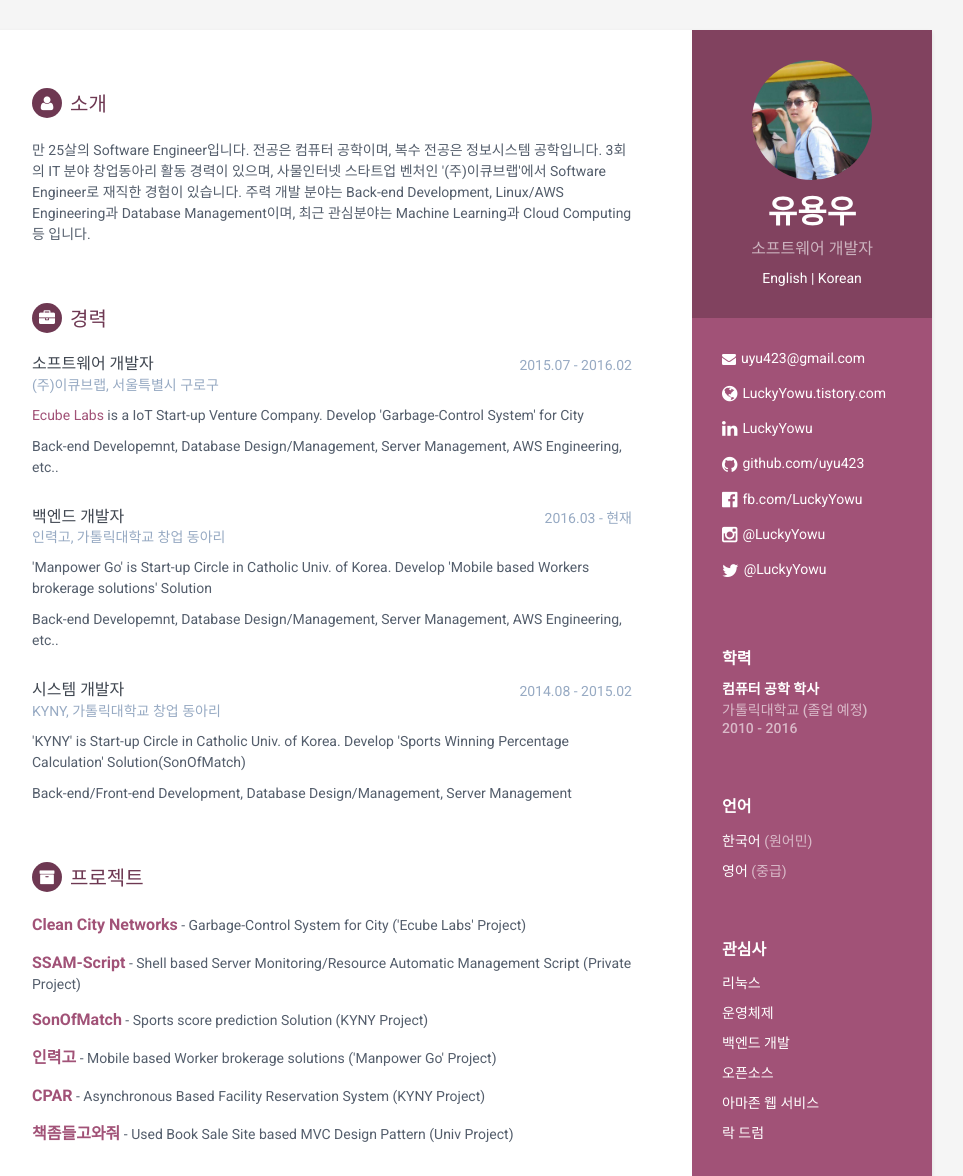
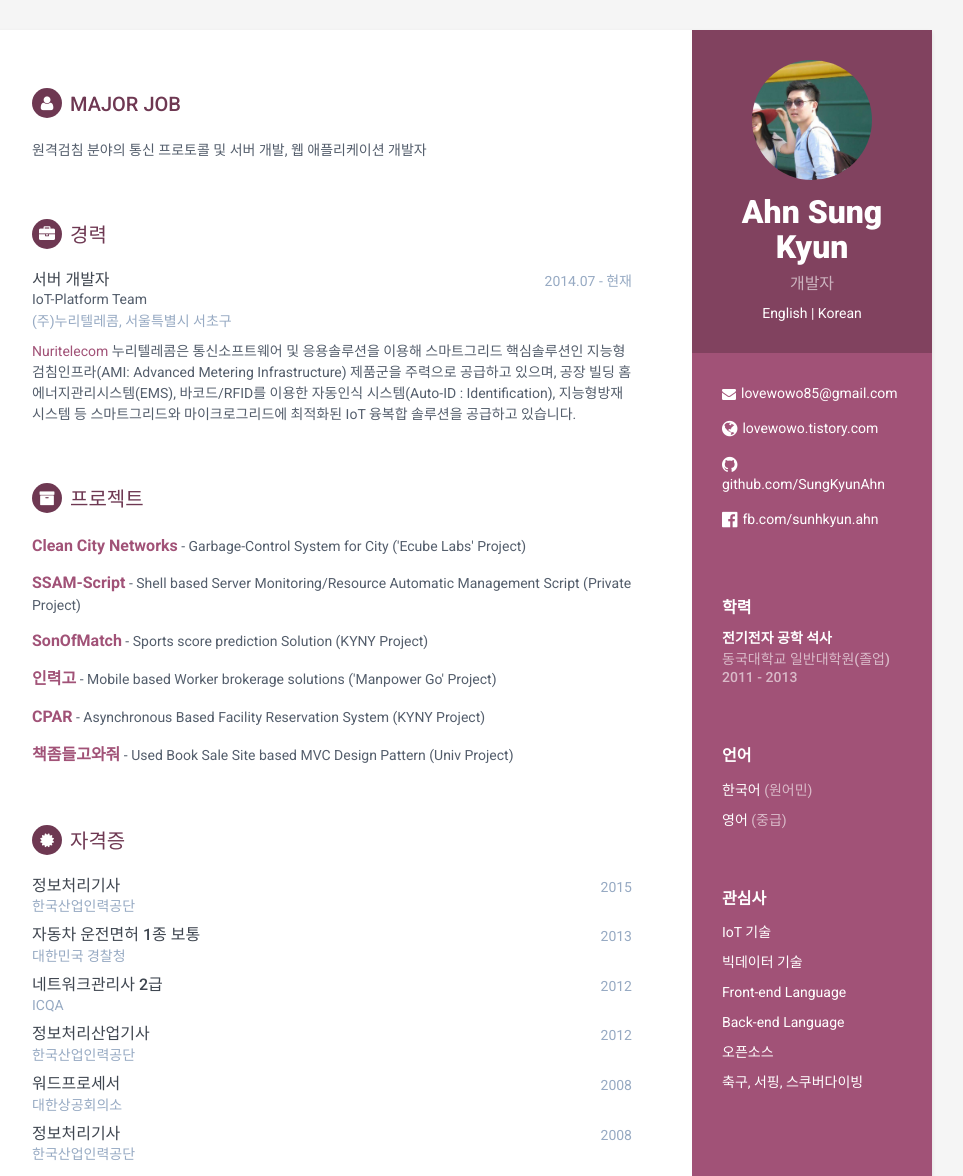
Before and after one commit to SungKyunAhn/ASK-PortFolio, a plain HTML site: page lang/ko/index.html in a window 1280 px wide. Shown: the top 1176 px of the page, without its empty margins (188-1151 px from the left). Drawn offline with Linux system fonts and the light colour scheme; a web font is replaced by a local one.

Commit message:
Update index.html

```diff
--- a/lang/ko/index.html
+++ b/lang/ko/index.html
@@ -3,17 +3,17 @@
 <!--[if IE 9]> <html lang="en" class="ie9"> <![endif]-->
 <!--[if !IE]><!--> <html lang="ko"> <!--<![endif]-->
 <head>
-    <title>요우(유용우) 개발자 이력서 & 포트폴리오</title>
+    <title>Ahn Sung Kyun PortFolio</title>
     <!-- Meta -->
     <meta charset="utf-8">
     <meta http-equiv="X-UA-Compatible" content="IE=edge">
     <meta name="viewport" content="width=device-width, initial-scale=1.0">
-	<meta name="description" content="'Yowu's Developerment Portfolio">
-	<meta property="og:image" content="http://uyu423.github.io/portfolio/customs/img/preview.png" />
-	<meta property="og:url" content="http://uyu423.github.io/portfolio/en" />
-	<meta property="og:description" content="요우(유용우) 개발자 이력서 & 포트폴리오" />
+	<meta name="description" content="'ASK's Developerment Portfolio">
+	<meta property="og:image" content="" />
+	<meta property="og:url" content="https://sungkyunahn.github.io/ASK-PortFolio1/en" />
+	<meta property="og:description" content="안성균 포트폴리오" />
 	<meta name="author" content="Yowu">
-	<meta property="article:author" content="http://facebook.com/luckyyowu">
+	<meta property="article:author" content="http://facebook.com/sunhkyun.ahn">
 		<link rel="profile" href="http://gmpg.org/xfn/11">
 	<link rel="shortcut icon" href="../../favicon.ico">
 	<link href='https://fonts.googleapis.com/css?family=Roboto:400,500,400italic,300italic,300,500italic,700,700italic,900,900italic' rel='stylesheet' type='text/css'>
@@ -50,8 +50,8 @@
         <div class="sidebar-wrapper">
             <div class="profile-container">
                 <img class="profile img-profile img-circle" src="../../customs/img/profile.jpg" alt="" />
-                <h1 class="name">유용우</h1>
-                <h3 class="tagline">소프트웨어 개발자</h3>
+                <h1 class="name">Ahn Sung Kyun</h1>
+                <h3 class="tagline">개발자</h3>
 				<div class="lang-select">
 				<a href="./en.html">English</a> | <a onclick="javascript:alert('준비 중입니다(Comming Soon)')" href="http://uyu423.github.io/portfolio/lang/ko">Korean</a>
 				</div>
@@ -59,22 +59,21 @@
 
             <div class="contact-container container-block">
                 <ul class="list-unstyled contact-list">
-                    <li class="email"><i class="fa fa-envelope"></i><a href="mailto:uyu423@gmail.com">uyu423@gmail.com</a></li>
+                    <li class="email"><i class="fa fa-envelope"></i><a href="mailto:uyu423@gmail.com">lovewowo85@gmail.com</a></li>
 					<!-- <li class="phone"><i class="fa fa-phone"></i><a href="tel:0123 456 789">0123 456 789</a></li> -->
-                    <li class="website"><i class="fa fa-globe"></i><a href="http://luckyyowu.tistory.com" target="_blank">LuckyYowu.tistory.com</a></li>
-                    <li class="linkedin"><i class="fa fa-linkedin"></i><a href="https://www.linkedin.com/in/luckyyowu" target="_blank">LuckyYowu</a></li>
-                    <li class="github"><i class="fa fa-github"></i><a href="https://github.com/uyu423" target="_blank">github.com/uyu423</a></li>
-                    <li class="facebook"><i class="fa fa-facebook-official"></i><a href="https://facebook.com/luckyyowu" target="_blank">fb.com/LuckyYowu</a></li>
-                    <li class="instagram"><i class="fa fa-instagram"></i><a href="https://instagram.com/luckyyowu" target="_blank">@LuckyYowu</a></li>
-                    <li class="twitter"><i class="fa fa-twitter"></i><a href="https://twitter.com/luckyyowu" target="_blank">@LuckyYowu</a></li>
+                    <li class="website"><i class="fa fa-globe"></i><a href="http://lovewowo.tistory.com" target="_blank">lovewowo.tistory.com</a></li>
+                    <li class="github"><i class="fa fa-github"></i><a href="https://github.com/SungKyunAhn" target="_blank">github.com/SungKyunAhn</a></li>
+                    <li class="facebook"><i class="fa fa-facebook-official"></i><a href="https://facebook.com/sunhkyun.ahn" target="_blank">fb.com/sunhkyun.ahn</a></li>
+                    <!--<li class="instagram"><i class="fa fa-instagram"></i><a href="https://instagram.com/luckyyowu" target="_blank">@LuckyYowu</a></li>-->
+                    <!--<li class="twitter"><i class="fa fa-twitter"></i><a href="https://twitter.com/luckyyowu" target="_blank">@LuckyYowu</a></li>-->
                 </ul>
             </div><!--//contact-container-->
             <div class="education-container container-block">
                 <h2 class="container-block-title">학력</h2>
                 <div class="item">
-                    <h4 class="degree">컴퓨터 공학 학사</h4>
-                    <h5 class="meta">가톨릭대학교 (졸업 예정)</h5>
-                    <div class="time">2010 - 2016</div>
+                    <h4 class="degree">전기전자 공학 석사</h4>
+                    <h5 class="meta">동국대학교 일반대학원(졸업)</h5>
+                    <div class="time">2011 - 2013</div>
                 </div><!--//item-->
             </div><!--//education-container-->
 
@@ -89,12 +88,12 @@
             <div class="interests-container container-block">
                 <h2 class="container-block-title">관심사</h2>
                 <ul class="list-unstyled interests-list">
-                    <li>리눅스</li>
-                    <li>운영체제</li>
-                    <li>백엔드 개발</li>
+                    <li>IoT 기술</li>
+                    <li>빅데이터 기술</li>
+                    <li>Front-end Language</li>
+		    <li>Back-end Language</li>
                     <li>오픈소스</li>
-                    <li>아마존 웹 서비스</li>
-                    <li>락 드럼</li>
+                    <li>축구, 서핑, 스쿠버다이빙</li>
                 </ul>
             </div><!--//interests-->
 
@@ -103,9 +102,9 @@
         <div class="main-wrapper">
 
             <section class="section summary-section">
-                <h2 class="section-title"><i class="fa fa-user"></i>소개</h2>
+                <h2 class="section-title"><i class="fa fa-user"></i>Major Job</h2>
                 <div class="summary">
-                    <p>만 25살의 Software Engineer입니다. 전공은 컴퓨터 공학이며, 복수 전공은 정보시스템 공학입니다. 3회의 IT 분야 창업동아리 활동 경력이 있으며, 사물인터넷 스타트업 벤처인 '(주)이큐브랩'에서 Software Engineer로 재직한 경험이 있습니다. 주력 개발 분야는 Back-end Development, Linux/AWS Engineering과 Database Management이며, 최근 관심분야는 Machine Learning과 Cloud Computing 등 입니다.</p>
+                    <p>원격검침 분야의 통신 프로토콜 및 서버 개발, 웹 애플리케이션 개발자</p>
                 </div><!--//summary-->
             </section><!--//section-->
 
@@ -115,45 +114,46 @@
                 <div class="item">
                     <div class="meta">
                         <div class="upper-row">
-                            <h3 class="job-title">소프트웨어 개발자</h3>
-                            <div class="time">2015.07 -  2016.02</div>
+                            <h3 class="job-title">서버 개발자</h3>
+			    <div class="team">IoT-Platform Team</div>
+                            <div class="time">2014.07 -  현재</div>
                         </div><!--//upper-row-->
-                        <div class="company">(주)이큐브랩, 서울특별시 구로구</div>
+                        <div class="company">(주)누리텔레콤, 서울특별시 서초구</div>
                     </div><!--//meta-->
                     <div class="details">
 						<p>
-							<a href="http://ecubelabs.com" target="_blank">Ecube Labs</a> is a IoT Start-up Venture Company. Develop 'Garbage-Control System' for City</p>
-						<p>Back-end Developemnt, Database Design/Management, Server Management, AWS Engineering, etc..<p>
+							<a href="www.nuritelecom.co.kr" target="_blank">Nuritelecom</a> 누리텔레콤은 통신소프트웨어 및 응용솔루션을 이용해 스마트그리드 핵심솔루션인 지능형검침인프라(AMI: Advanced Metering Infrastructure) 제품군을 주력으로 공급하고 있으며, 공장 빌딩 홈 에너지관리시스템(EMS), 바코드/RFID를 이용한 자동인식 시스템(Auto-ID : Identification), 지능형방재시스템 등 스마트그리드와 마이크로그리드에 최적화된 IoT 융복합 솔루션을 공급하고 있습니다.</p>
+						<p>
                     </div><!--//details-->
                 </div><!--//item-->
 
-                <div class="item">
+                <!--<div class="item">
                     <div class="meta">
                         <div class="upper-row">
                             <h3 class="job-title">백엔드 개발자</h3>
 							<div class="time">2016.03 - 현재</div>
-                        </div><!--//upper-row-->
+                        </div>
                         <div class="company">인력고, 가톨릭대학교 창업 동아리</div>
-                    </div><!--//meta-->
+                    </div>
                     <div class="details">
 						<p>'Manpower Go' is Start-up Circle in Catholic Univ. of Korea. Develop 'Mobile based Workers brokerage solutions' Solution</p>
 						<p>Back-end Developemnt, Database Design/Management, Server Management, AWS Engineering, etc..<p>
-                    </div><!--//details-->
-                </div><!--//item-->
+                    </div>
+                </div>-->
 
-                <div class="item">
+                <!--<div class="item">
                     <div class="meta">
                         <div class="upper-row">
                             <h3 class="job-title">시스템 개발자</h3>
                             <div class="time">2014.08 - 2015.02</div>
-                        </div><!--//upper-row-->
+                        </div>
                         <div class="company">KYNY, 가톨릭대학교 창업 동아리</div>
-                    </div><!--//meta-->
+                    </div>
                     <div class="details">
 						<p>'KYNY' is Start-up Circle in Catholic Univ. of Korea. Develop 'Sports Winning Percentage Calculation' Solution(SonOfMatch)</p>
 						<p>Back-end/Front-end Development, Database Design/Management, Server Management</p>
-                    </div><!--//details-->
-                </div><!--//item-->
+                    </div>
+                </div>-->
             </section><!--//section-->
 
             <section class="section projects-section">
```
